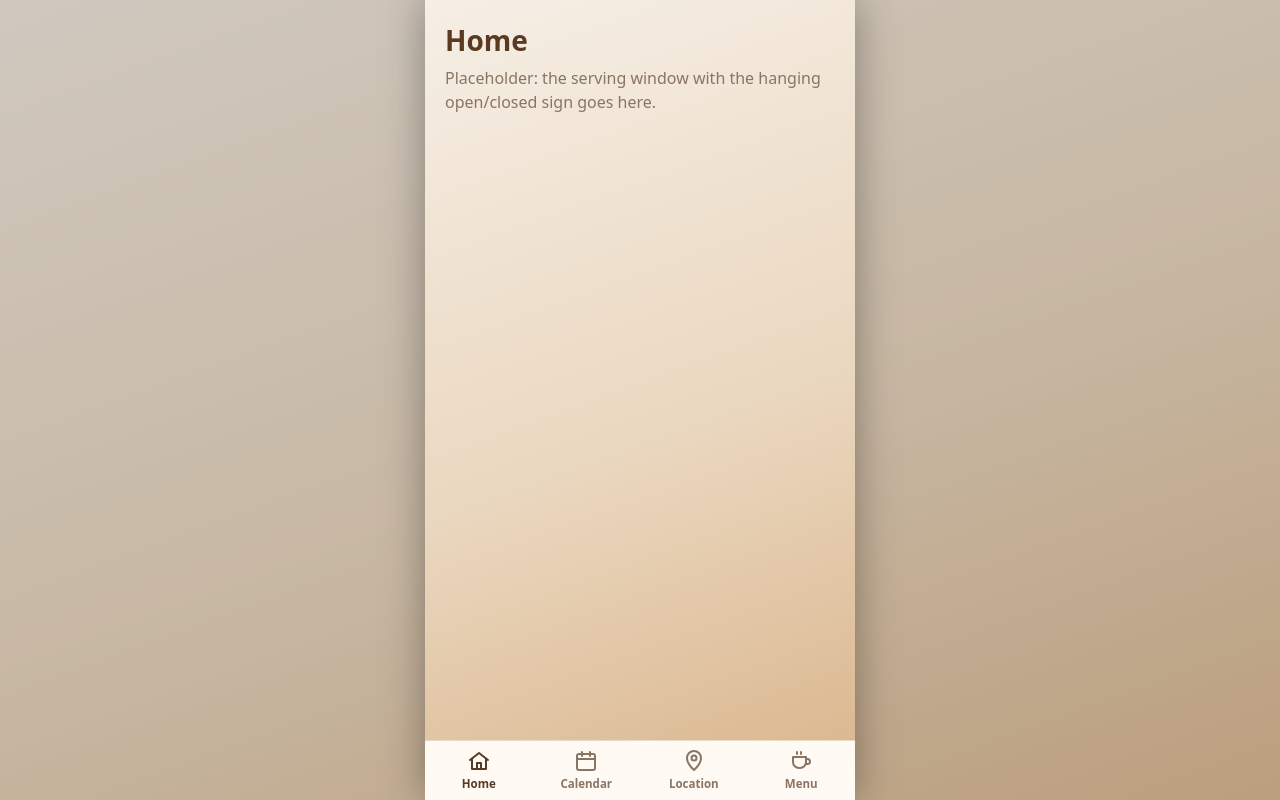
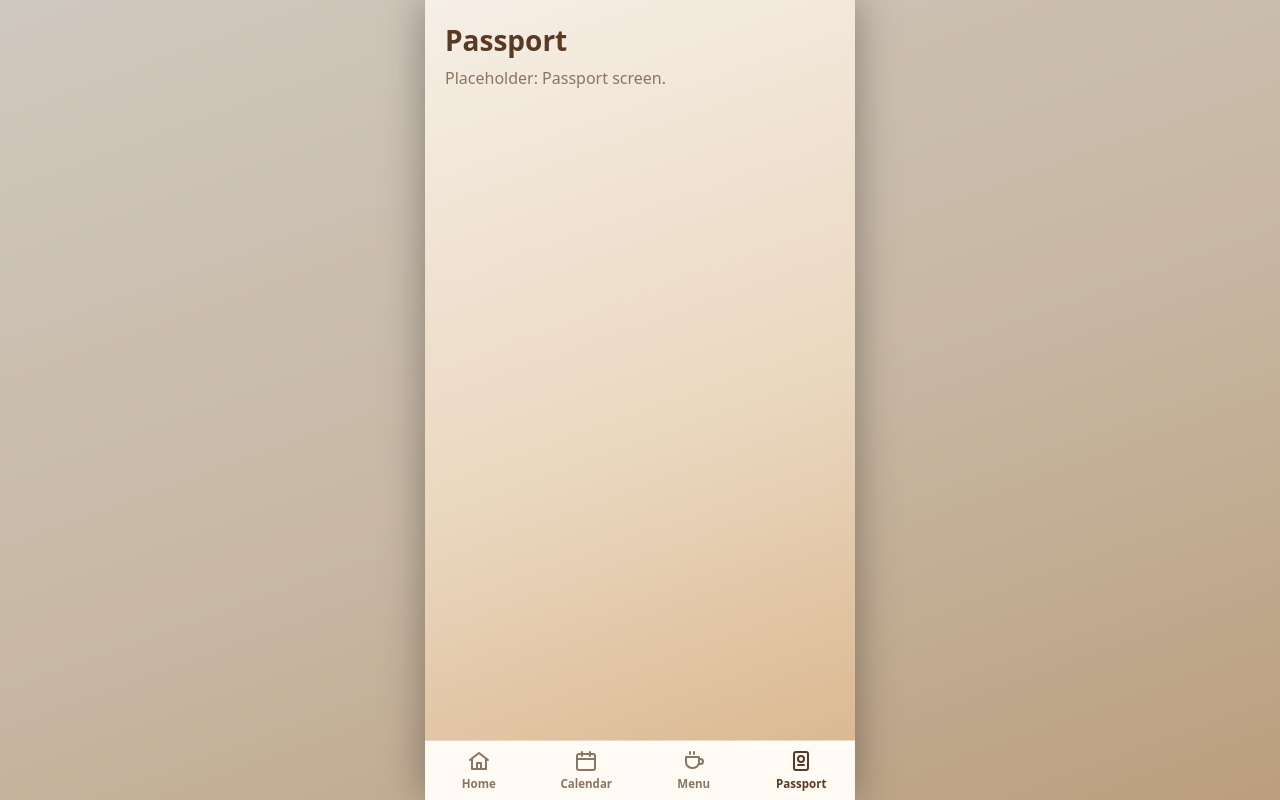
Before and after one commit to obviouslyray/bakery-popup, a React (Vite) app: page /#/passport in a window 1280 px wide. Before the commit this address led to /#/. Built offline with nearby package versions, Linux system fonts and the light colour scheme.

Commit message:
Change bottom tabs to Home, Calendar, Menu, Passport
Add a placeholder Passport screen. The Location screen keeps its
/location route but no longer has a tab.

Co-Authored-By: Claude Opus 5.5 <noreply@anthropic.com>

```diff
--- a/src/App.jsx
+++ b/src/App.jsx
@@ -5,11 +5,13 @@ import Home from './screens/Home.jsx'
 import Calendar from './screens/Calendar.jsx'
 import Location from './screens/Location.jsx'
 import Menu from './screens/Menu.jsx'
+import Passport from './screens/Passport.jsx'
 import Owner from './screens/Owner.jsx'
 import Install from './screens/Install.jsx'
 
 // Routes that show the bottom tab bar. /owner and /install stand on their own.
-const TAB_ROUTES = ['/', '/calendar', '/location', '/menu']
+// /location has no tab of its own but keeps the tab bar.
+const TAB_ROUTES = ['/', '/calendar', '/menu', '/passport', '/location']
 
 export default function App() {
   const { pathname } = useLocation()
@@ -23,6 +25,7 @@ export default function App() {
           <Route path="/calendar" element={<Calendar />} />
           <Route path="/location" element={<Location />} />
           <Route path="/menu" element={<Menu />} />
+          <Route path="/passport" element={<Passport />} />
           <Route path="/owner" element={<Owner />} />
           <Route path="/install" element={<Install />} />
           <Route path="*" element={<Navigate to="/" replace />} />
--- a/src/components/TabBar.jsx
+++ b/src/components/TabBar.jsx
@@ -20,14 +20,14 @@ const TABS = [
     icon: icon(<><rect x="3" y="5" width="18" height="16" rx="2" /><path d="M3 10h18M8 3v4M16 3v4" /></>),
   },
   {
-    to: '/location',
-    label: 'Location',
-    icon: icon(<><path d="M12 21s-7-6.2-7-12a7 7 0 0 1 14 0c0 5.8-7 12-7 12z" /><circle cx="12" cy="9" r="2.5" /></>),
-  },
-  {
     to: '/menu',
     label: 'Menu',
     icon: icon(<><path d="M4 8h13v5a6 6 0 0 1-6 6h-1a6 6 0 0 1-6-6z" /><path d="M17 10h1.5a2.5 2.5 0 0 1 0 5H17" /><path d="M8 3v2M12 3v2" /></>),
+  },
+  {
+    to: '/passport',
+    label: 'Passport',
+    icon: icon(<><rect x="5" y="3" width="14" height="18" rx="2" /><circle cx="12" cy="10" r="3" /><path d="M9 16h6" /></>),
   },
 ]
 
--- /dev/null
+++ b/src/screens/Passport.jsx
@@ -0,0 +1,8 @@
+export default function Passport() {
+  return (
+    <section>
+      <h1>Passport</h1>
+      <p className="placeholder">Placeholder: Passport screen.</p>
+    </section>
+  )
+}
```
